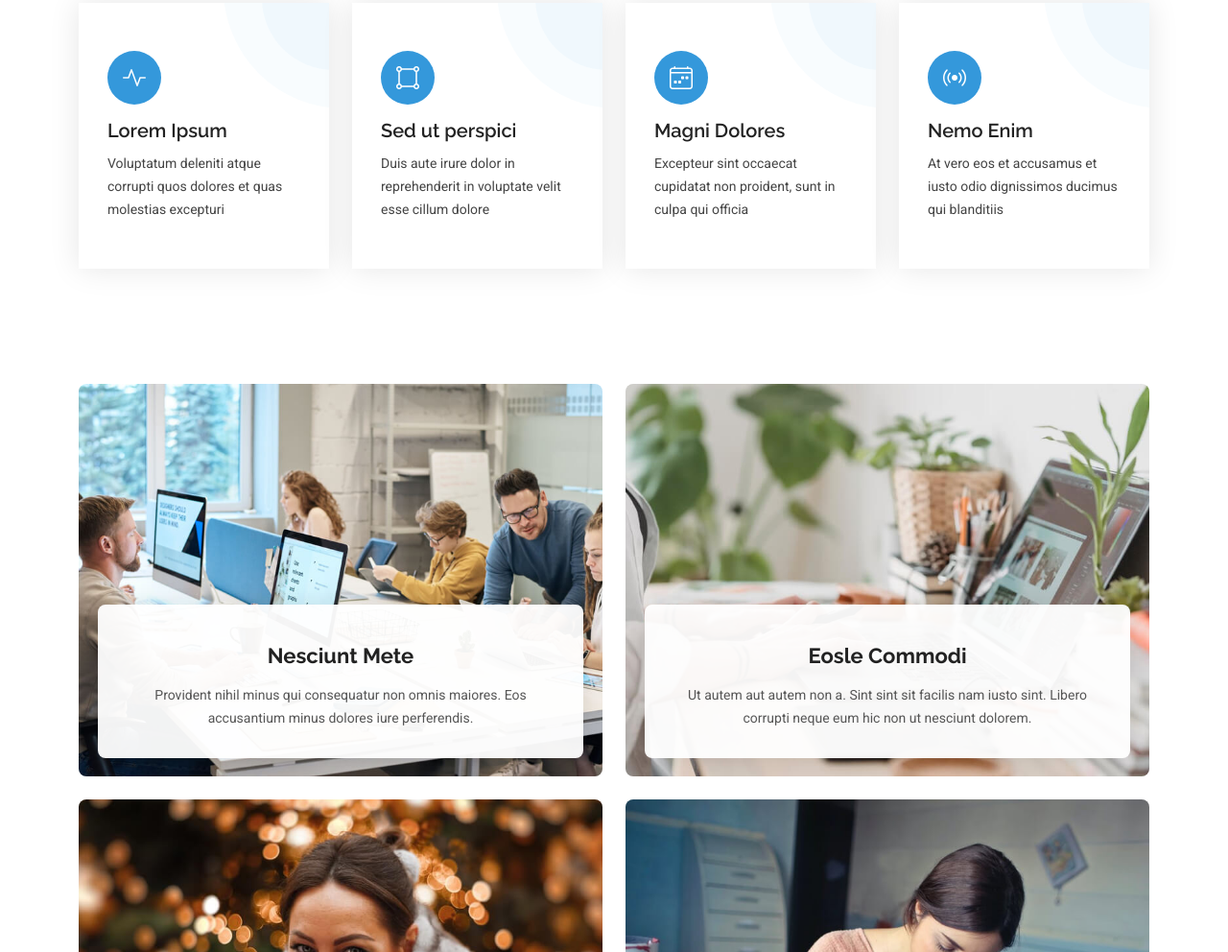
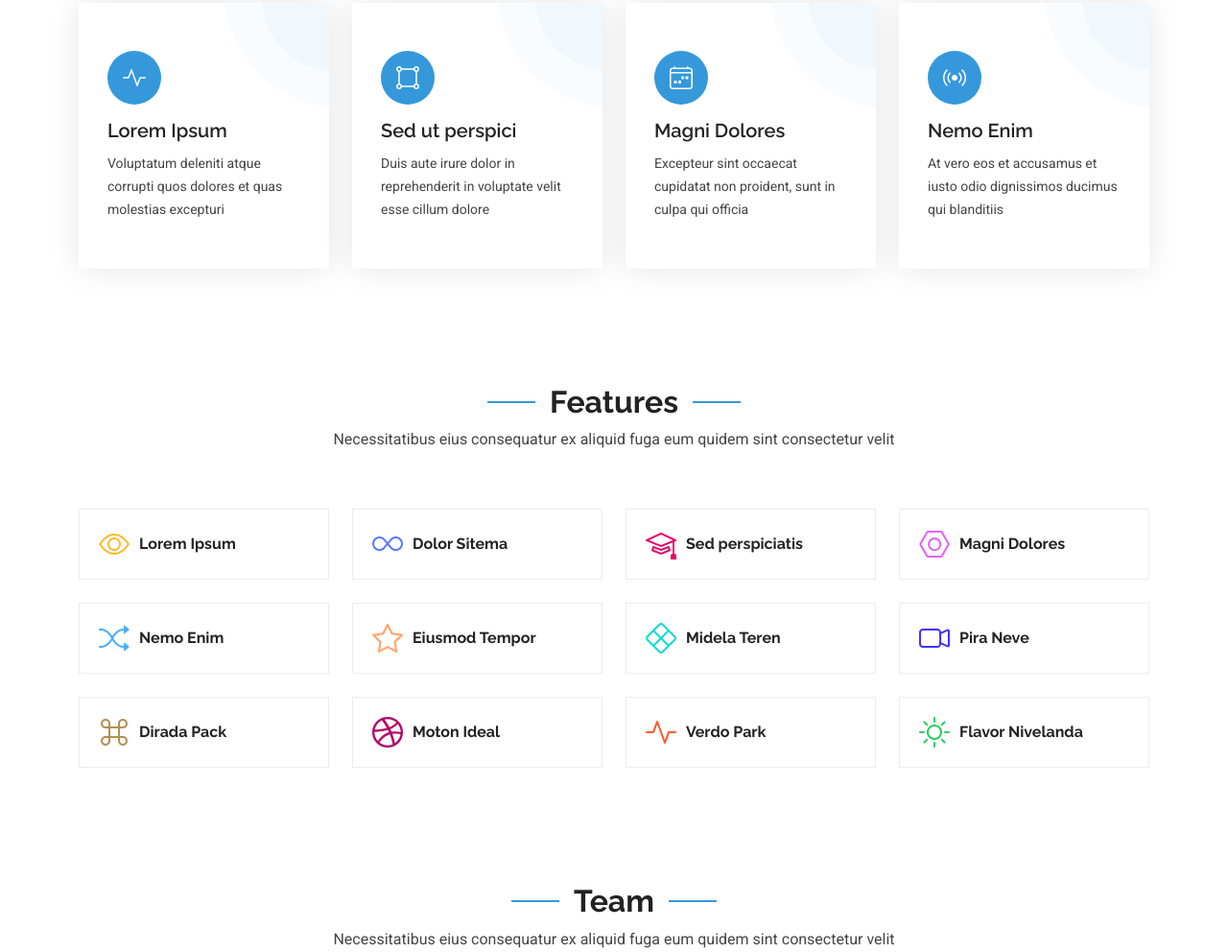
Before and after one commit to Amanda-Reahana/KB-Dynamics, a plain HTML site: page index.html in a window 1280 px wide. Shown: the part 1808-2800 px from the top of the page at 96% size. Drawn offline with Linux system fonts and the light colour scheme.

Commit message:
comment out alt services

```diff
--- a/index.html
+++ b/index.html
@@ -319,13 +319,13 @@
     </section><!-- /Services Section -->
 
     <!-- Alt Services Section -->
-    <section id="alt-services" class="alt-services section">
+    <!-- <section id="alt-services" class="alt-services section"> -->
 
-      <div class="container" data-aos="fade-up" data-aos-delay="100">
+      <!-- <div class="container" data-aos="fade-up" data-aos-delay="100"> -->
 
-        <div class="row gy-4">
+        <!-- <div class="row gy-4"> -->
 
-          <div class="col-lg-6" data-aos="zoom-in" data-aos-delay="200">
+          <!-- <div class="col-lg-6" data-aos="zoom-in" data-aos-delay="200">
             <div class="service-item position-relative">
               <div class="img">
                 <img src="assets/img/services-1.jpg" class="img-fluid" alt="">
@@ -337,9 +337,10 @@
                 <p>Provident nihil minus qui consequatur non omnis maiores. Eos accusantium minus dolores iure perferendis.</p>
               </div>
             </div>
-          </div><!-- End Service Item -->
+          </div> -->
+          <!-- End Service Item -->
 
-          <div class="col-lg-6" data-aos="zoom-in" data-aos-delay="300">
+          <!-- <div class="col-lg-6" data-aos="zoom-in" data-aos-delay="300">
             <div class="service-item position-relative">
               <div class="img">
                 <img src="assets/img/services-2.jpg" class="img-fluid" alt="">
@@ -351,9 +352,10 @@
                 <p>Ut autem aut autem non a. Sint sint sit facilis nam iusto sint. Libero corrupti neque eum hic non ut nesciunt dolorem.</p>
               </div>
             </div>
-          </div><!-- End Service Item -->
+          </div> -->
+          <!-- End Service Item -->
 
-          <div class="col-lg-6" data-aos="zoom-in" data-aos-delay="400">
+          <!-- <div class="col-lg-6" data-aos="zoom-in" data-aos-delay="400">
             <div class="service-item position-relative">
               <div class="img">
                 <img src="assets/img/services-3.jpg" class="img-fluid" alt="">
@@ -365,9 +367,10 @@
                 <p>Ut excepturi voluptatem nisi sed. Quidem fuga consequatur. Minus ea aut. Vel qui id voluptas adipisci eos earum corrupti.</p>
               </div>
             </div>
-          </div><!-- End Service Item -->
+          </div> -->
+          <!-- End Service Item -->
 
-          <div class="col-lg-6" data-aos="zoom-in" data-aos-delay="500">
+          <!-- <div class="col-lg-6" data-aos="zoom-in" data-aos-delay="500">
             <div class="service-item position-relative">
               <div class="img">
                 <img src="assets/img/services-4.jpg" class="img-fluid" alt="">
@@ -380,13 +383,15 @@
                 <a href="service-details.html" class="stretched-link"></a>
               </div>
             </div>
-          </div><!-- End Service Item -->
+          </div> -->
+          <!-- End Service Item -->
 
-        </div>
+        <!-- </div> -->
 
-      </div>
+      <!-- </div> -->
 
-    </section><!-- /Alt Services Section -->
+    <!-- </section> -->
+    <!-- /Alt Services Section -->
 
     <!-- Features Section -->
     <section id="features" class="features section">
```
